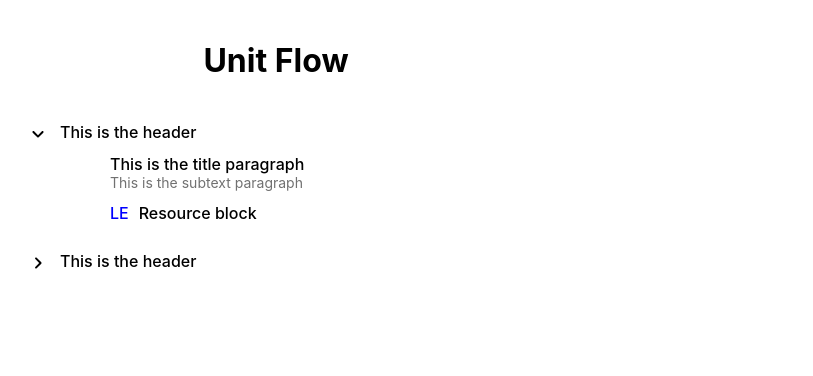
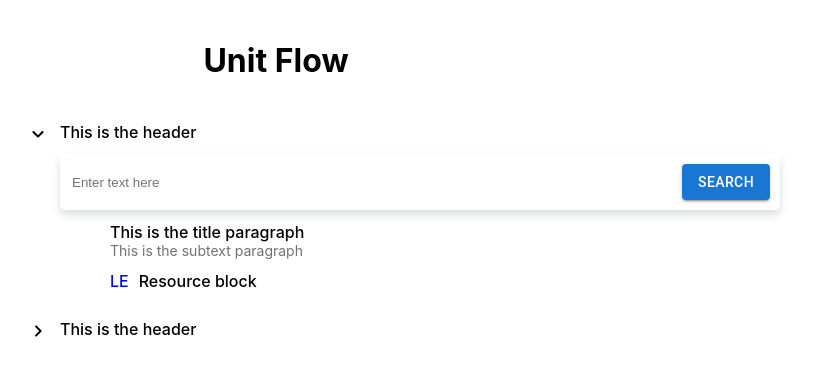
Before and after one commit to prit-toddleapp/slate-demo, a React (Create React App) app: page / in a window 1280 px wide. Shown: the top 376 px of the page, without its empty margins (364-1177 px from the left). Built offline with nearby package versions, Linux system fonts and the light colour scheme.

Commit message:
stop generating block UI created

```diff
--- a/src/Plugins/index.js
+++ b/src/Plugins/index.js
@@ -1,4 +1,5 @@
 import { Editor, Transforms } from "slate";
+import { incrementPath } from "../Utils/Misc";
 
 export const findElementPath = (editor, element) => {
   const [match] = Editor.nodes(editor, {
@@ -42,6 +43,5 @@ export const addNewBlock = (editor, element) => {
     ],
   };
   const path = findElementPath(editor, element);
-  path[path.length - 1] = path[path.length - 1] + 1;
-  Transforms.insertNodes(editor, newBlock, { at: path });
+  Transforms.insertNodes(editor, newBlock, { at: incrementPath(path) });
 };
--- a/src/Utils/DefaultBlocksUtil.js
+++ b/src/Utils/DefaultBlocksUtil.js
@@ -84,6 +84,10 @@ export const initialValue = [
         type: "sectionBody",
         //isCollapsed: false, is this appraoch better?
         children: [
+          {
+            type: "searchBox",
+            children: [{ text: "" }],
+          },
           {
             type: "aiBlock",
             children: [
--- /dev/null
+++ b/src/components/Elements/StopGeneratingBox/StopGeneratingBox.js
@@ -0,0 +1,27 @@
+import React from "react";
+import { Button } from "@mui/material";
+import classes from "./StopGeneratingBox.module.css";
+
+const StopGeneratingBox = (props) => {
+  const { attributes, children, element, stopGeneratingBlock } = props;
+
+  const stopButtonClicked = (event) => {
+    event.preventDefault();
+    stopGeneratingBlock(element);
+  };
+
+  return (
+    <div
+      {...attributes}
+      contentEditable={false} //important; else UI will break if tried to edit
+      className={classes.stopGeneratingBoxContainer}
+    >
+      <div>Generating your data...</div>
+      <Button variant="contained" onClick={stopButtonClicked}>
+        Stop
+      </Button>
+    </div>
+  );
+};
+
+export default StopGeneratingBox;
--- /dev/null
+++ b/src/components/Elements/StopGeneratingBox/StopGeneratingBox.module.css
@@ -0,0 +1,9 @@
+.stopGeneratingBoxContainer {
+  display: flex;
+  justify-content: space-between;
+  margin-bottom: 12px;
+  box-shadow: 0px 5px 10px rgba(0, 46, 57, 0.15);
+  padding: 10px;
+  border-radius: 5px;
+  min-width: 700px;
+}
--- a/src/components/Elements/TextBox/TextBox.js
+++ b/src/components/Elements/TextBox/TextBox.js
@@ -1,6 +1,7 @@
 import React, { useState } from "react";
 import { TextField, Button } from "@mui/material";
 import ForwardIcon from "@mui/icons-material/Forward";
+import classes from "./TextBox.module.css";
 
 const TextBox = (props) => {
   const { attributes, children, element, collapsedIconClicked, addNewSection } =
@@ -17,15 +18,16 @@ const TextBox = (props) => {
     <div
       {...attributes}
       contentEditable={false} //important; else UI will break if tried to edit
-      style={{
-        display: "flex",
-        justifyContent: "space-between",
-        marginBottom: "12px",
-        boxShadow: "0px 5px 10px rgba(0, 46, 57, 0.15)",
-        padding: "10px",
-        borderRadius: "5px",
-        minWidth: "700px",
-      }}
+      className={classes.textBoxContainer}
+      // style={{
+      //   display: "flex",
+      //   justifyContent: "space-between",
+      //   marginBottom: "12px",
+      //   boxShadow: "0px 5px 10px rgba(0, 46, 57, 0.15)",
+      //   padding: "10px",
+      //   borderRadius: "5px",
+      //   minWidth: "700px",
+      // }}
     >
       <input
         type="text"
--- /dev/null
+++ b/src/components/Elements/TextBox/TextBox.module.css
@@ -0,0 +1,9 @@
+.textBoxContainer {
+  display: flex;
+  justify-content: space-between;
+  margin-bottom: 12px;
+  box-shadow: 0px 5px 10px rgba(0, 46, 57, 0.15);
+  padding: 10px;
+  border-radius: 5px;
+  min-width: 700px;
+}
--- a/src/components/Elements/index.js
+++ b/src/components/Elements/index.js
@@ -8,6 +8,7 @@ import SectionHeader from "./SectionHeader/SectionHeader";
 import DefaultElement from "./DefaultElement/DefaultElement";
 import TextBox from "./TextBox/TextBox";
 import RegenerateSearchBox from "./RegenerateSearchBox/RegenerateSearchBox";
+import StopGeneratingBox from "./StopGeneratingBox/StopGeneratingBox";
 
 export {
   AiBlock,
@@ -20,4 +21,5 @@ export {
   DefaultElement,
   TextBox,
   RegenerateSearchBox,
+  StopGeneratingBox,
 };
--- a/src/components/UnitFlow.js
+++ b/src/components/UnitFlow.js
@@ -13,6 +13,7 @@ import {
   DefaultElement,
   TextBox,
   RegenerateSearchBox,
+  StopGeneratingBox,
 } from "./Elements";
 import { findElementPath } from "../Plugins";
 import BlockWrapper from "./Elements/BlockWrapper/BlockWrapper";
@@ -66,12 +67,21 @@ function UnitFlow() {
         );
       case "searchBox":
         return <TextBox {...props} addNewSection={addNewSection} />;
-      case "loadingSearchBox":
-        return <div>Generating block...</div>;
+
       case "regenerateSearchBox":
         return (
           <RegenerateSearchBox {...props} regenerateBlock={regenerateBlock} />
         );
+      case "stopGeneratingBox":
+        return (
+          <StopGeneratingBox
+            {...props}
+            stopGeneratingBlock={stopGeneratingBlock}
+          />
+        );
+      case "loadingSearchBox":
+        //return <LoadingSearchBox {...props} />;
+        return <div>Generating block...</div>;
       default:
         return (
           <BlockWrapper
@@ -110,23 +120,22 @@ function UnitFlow() {
         if (!newSection) reject("Invalid input");
 
         resolve(newSection);
-      }, 1500); // resolves after 2 seconds
+      }, 3000);
     });
   };
 
   const addNewSection = (inputText, element) => {
     let elementPath = findElementPath(editor, element);
     //Transforms.delete(editor, { at: elementPath });
+    Transforms.delete(editor, { at: elementPath });
     Transforms.insertNodes(
       editor,
-      { type: "loadingSearchBox", children: [{ text: "Generating block..." }] },
+      { type: "stopGeneratingBox", children: [{ text: "" }] },
       { at: elementPath }
     );
 
     fakeApiCall(inputText)
       .then((newSection) => {
-        console.log(newSection);
-        Transforms.delete(editor, { at: elementPath });
         Transforms.delete(editor, { at: elementPath });
         Transforms.insertNodes(editor, newSection, {
           at: elementPath,
@@ -143,20 +152,6 @@ function UnitFlow() {
         console.log(error);
         Transforms.delete(editor, { at: elementPath });
       });
-
-    // let elementPath = findElementPath(editor, element);
-    // const lastElement = elementPath[elementPath.length - 1];
-    // let newSectionPath = [...elementPath];
-    // newSectionPath[newSectionPath.length - 1] =
-    //   lastElement > 1 ? lastElement - 1 : 0;
-
-    // console.log(elementPath);
-    // console.log(newSectionPath);
-    // if (newSection) {
-    //   // const range = Editor.range(editor, elementPath);
-    //   Transforms.delete(editor, { at: elementPath });
-    //   Transforms.insertNodes(editor, newSection, { at: elementPath });
-    // }
   };
 
   const regenerateBlock = (inputText, element) => {
@@ -165,6 +160,11 @@ function UnitFlow() {
     console.log(inputText);
     console.log(element);
     addNewSection(inputText, element);
+  };
+
+  const stopGeneratingBlock = () => {
+    //abort api call
+    console.log("stop generating block");
   };
 
   const collapsedIconClicked = (event, element) => {
```
